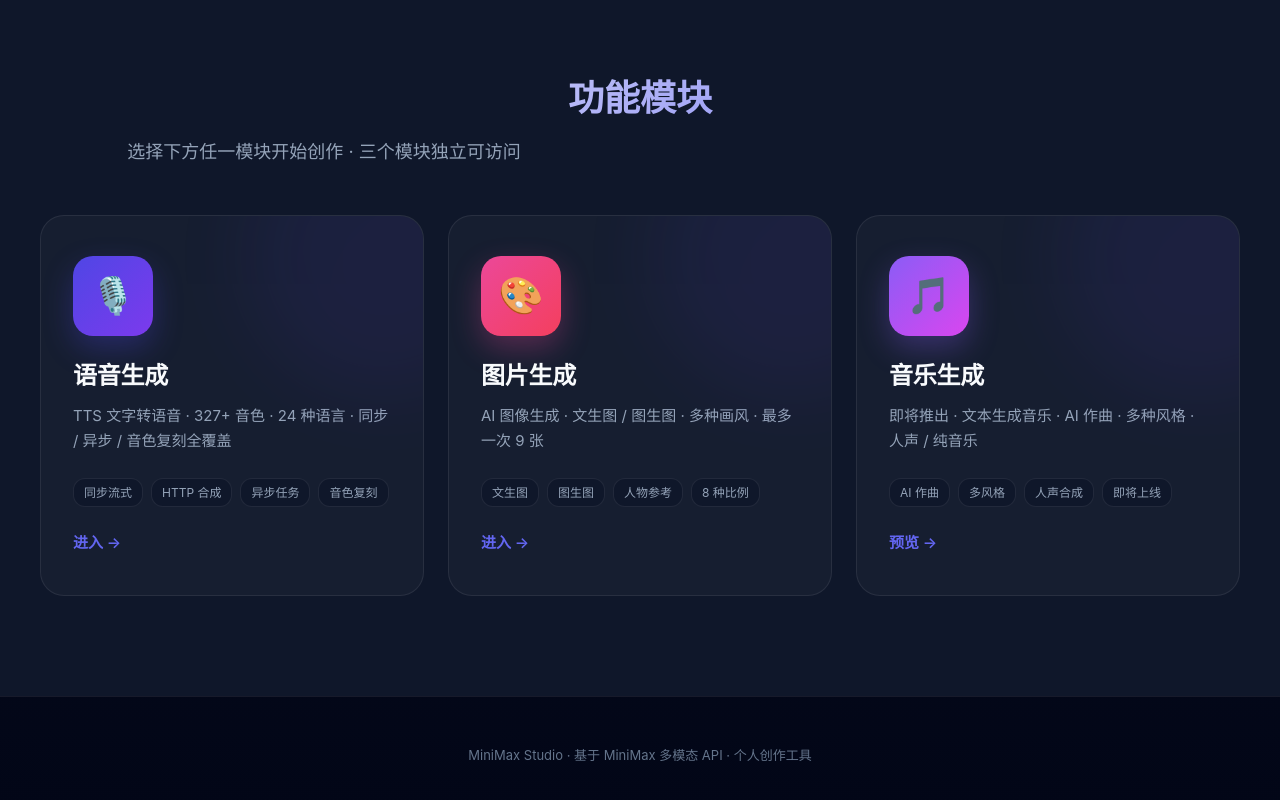
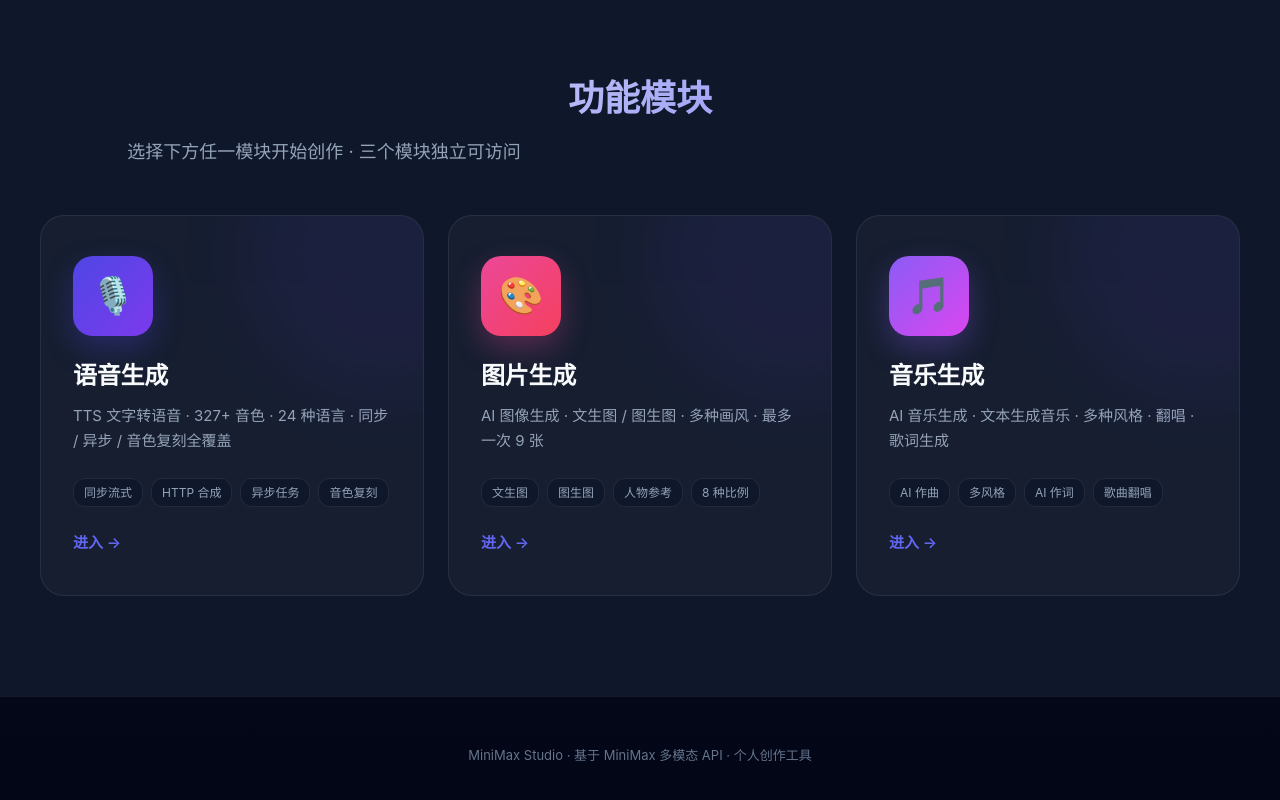
Before and after one commit to mkktop/minimax_tts, a website: page index.html in a window 1280 px wide. Shown: the part 733-1533 px from the top of the page. Drawn offline with Linux system fonts and the light colour scheme.

Commit message:
首页：音乐模块描述从「即将推出/即将上线」改为已上线状态
音乐生成卡片：
- 描述：即将推出 → AI 音乐生成 · 文本生成音乐 · 多种风格 · 翻唱 · 歌词生成
- 标签：即将上线 → 歌曲翻唱
- 链接：预览 → 进入

```diff
--- a/index.html
+++ b/index.html
@@ -133,14 +133,14 @@
                 <a href="music/index.html" class="module-card module-music">
                     <div class="module-icon">🎵</div>
                     <h3 class="module-title">音乐生成</h3>
-                    <p class="module-desc">即将推出 · 文本生成音乐 · AI 作曲 · 多种风格 · 人声 / 纯音乐</p>
+                    <p class="module-desc">AI 音乐生成 · 文本生成音乐 · 多种风格 · 翻唱 · 歌词生成</p>
                     <div class="module-features">
                         <span class="module-feature">AI 作曲</span>
                         <span class="module-feature">多风格</span>
-                        <span class="module-feature">人声合成</span>
-                        <span class="module-feature">即将上线</span>
+                        <span class="module-feature">AI 作词</span>
+                        <span class="module-feature">歌曲翻唱</span>
                     </div>
-                    <span class="module-link">预览 →</span>
+                    <span class="module-link">进入 →</span>
                 </a>
             </div>
         </div>
```
